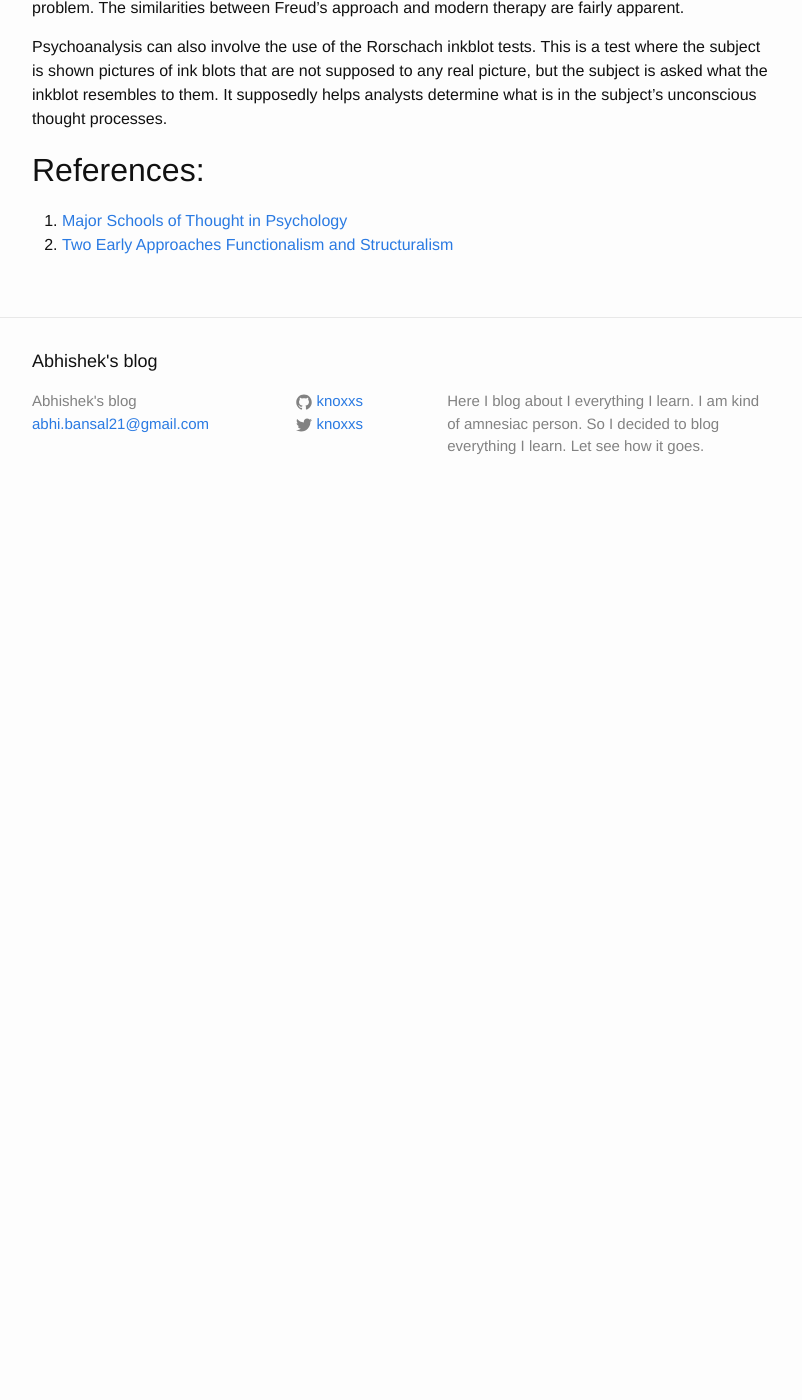
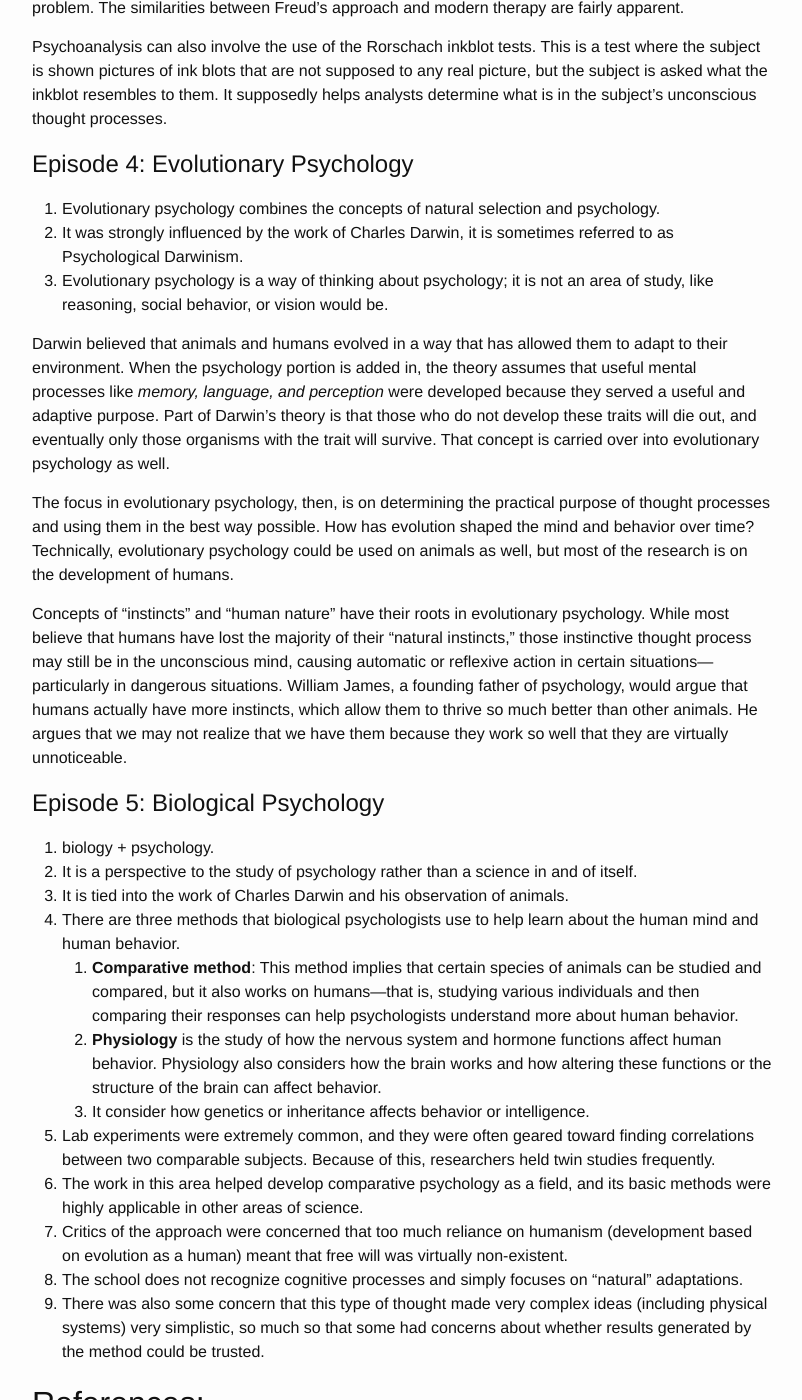
Before and after one commit to knoxxs/knoxxs.github.io, a Jekyll site: the page built from _posts/2015-07-22-major-schools-of-thought-in-psychology.markdown, in a window 1280 px wide and 1400 px high, scrolled down 2268 px. Shown: the whole window, without its empty margins (238-1040 px from the left). Built offline with Jekyll 4.4.1, drawn with Linux system fonts in a browser that asks for light colours; Markdown is read by kramdown in place of the engine named in the settings; before the commit the page ends 2786 px from its top, so only the background shows below that; some of the changed text lies outside the part shown.

Commit message:
adds fourth,fifth episodes of *Major Schools of Thought in Psychology* post

```diff
--- a/_posts/2015-07-22-major-schools-of-thought-in-psychology.markdown
+++ b/_posts/2015-07-22-major-schools-of-thought-in-psychology.markdown
@@ -37,6 +37,7 @@ This study brought up the understanding of difference between Sensation and Perc
 2. Influenced by the work of both Charles Darwin and William James. John Dewey, Harvey Carr, and John Angell were involved.
 
 ### Thought
+
 1. While Structuralists considered the elements of consciousness, Functionalists focused on the underlying purpose of behavior and consciousness.
 2. They concentrated their efforts on empirical, rational thought instead of an experimental approach, questioning the capabilities of the human mind instead of how they got those capabilities.
 3. Functionalists argued that there was no basic structure to consciousness because it is constantly changing. That also meant, they argued, that attempting to “map consciousness” was a pointless endeavor.
@@ -45,7 +46,7 @@ This study brought up the understanding of difference between Sensation and Perc
 6. Functionalism also focused on individuals by assuming that everyone approaches thinking and problems differently. This idea laid the groundwork for more individualized education approaches.
 7. It also led to the behaviorist school of thought later. Functionalists like John Dewey argued that thought creates behavior, so people should focus on studying behavior instead of trying to observe consciousness, which is extremely difficult to study.
 
-## Psychoanalysis
+## Episode 3: Psychoanalysis
 Sigmund Freud founded psychoanalysis. He believed that people could deal with many of their mental ailments by bringing out repressed memories. That is, he wanted to make unconscious thoughts and feelings conscious so that people could deal with them. This process is commonly used to deal with anxiety and depression. He placed a great deal of focus on childhood memories and dreams because these were, he thought, manifestations of the unconscious mind.
 
 Psychoanalysis operated upon several assumptions.
@@ -59,6 +60,33 @@ Freud would have his patients lie on a couch and discuss their childhood and dre
 
 Psychoanalysis can also involve the use of the Rorschach inkblot tests. This is a test where the subject is shown pictures of ink blots that are not supposed to any real picture, but the subject is asked what the inkblot resembles to them. It supposedly helps analysts determine what is in the subject’s unconscious thought processes.
 
+# Episode 4: Evolutionary Psychology
+
+1. Evolutionary psychology combines the concepts of natural selection and psychology.
+2. It was strongly influenced by the work of Charles Darwin, it is sometimes referred to as Psychological Darwinism.
+3. Evolutionary psychology is a way of thinking about psychology; it is not an area of study, like reasoning, social behavior, or vision would be.
+
+Darwin believed that animals and humans evolved in a way that has allowed them to adapt to their environment. When the psychology portion is added in, the theory assumes that useful mental processes like *memory, language, and perception* were developed because they served a useful and adaptive purpose. Part of Darwin’s theory is that those who do not develop these traits will die out, and eventually only those organisms with the trait will survive. That concept is carried over into evolutionary psychology as well.
+
+The focus in evolutionary psychology, then, is on determining the practical purpose of thought processes and using them in the best way possible. How has evolution shaped the mind and behavior over time? Technically, evolutionary psychology could be used on animals as well, but most of the research is on the development of humans.
+
+Concepts of “instincts” and “human nature” have their roots in evolutionary psychology. While most believe that humans have lost the majority of their “natural instincts,” those instinctive thought process may still be in the unconscious mind, causing automatic or reflexive action in certain situations—particularly in dangerous situations. William James, a founding father of psychology, would argue that humans actually have more instincts, which allow them to thrive so much better than other animals. He argues that we may not realize that we have them because they work so well that they are virtually unnoticeable.
+
+# Episode 5: Biological Psychology
+
+1. biology + psychology.
+2. It is a perspective to the study of psychology rather than a science in and of itself.
+3. It is tied into the work of Charles Darwin and his observation of animals.
+4. There are three methods that biological psychologists use to help learn about the human mind and human behavior.
+    1. **Comparative method**: This method implies that certain species of animals can be studied and compared, but it also works on humans—that is, studying various individuals and then comparing their responses can help psychologists understand more about human behavior.
+    2. **Physiology** is the study of how the nervous system and hormone functions affect human behavior. Physiology also considers how the brain works and how altering these functions or the structure of the brain can affect behavior.
+    3. It consider how genetics or inheritance affects behavior or intelligence.
+5. Lab experiments were extremely common, and they were often geared toward finding correlations between two comparable subjects. Because of this, researchers held twin studies frequently.
+6. The work in this area helped develop comparative psychology as a field, and its basic methods were highly applicable in other areas of science.
+7. Critics of the approach were concerned that too much reliance on humanism (development based on evolution as a human) meant that free will was virtually non-existent.
+8. The school does not recognize cognitive processes and simply focuses on “natural” adaptations.
+9. There was also some concern that this type of thought made very complex ideas (including physical systems) very simplistic, so much so that some had concerns about whether results generated by the method could be trusted.
+
 ## References:
 
 1. [Major Schools of Thought in Psychology](http://gohighbrow.com/portfolio/major-schools-of-thought-in-psychology/)
```
